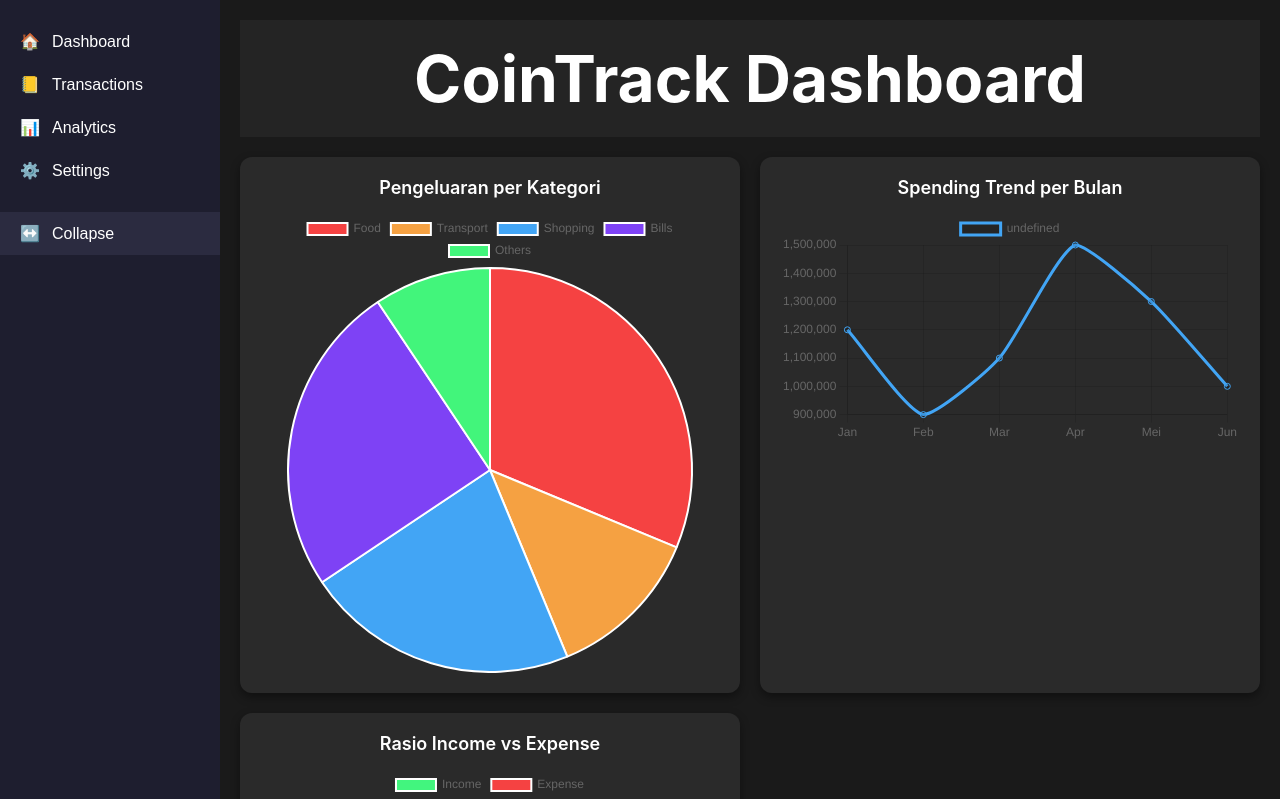
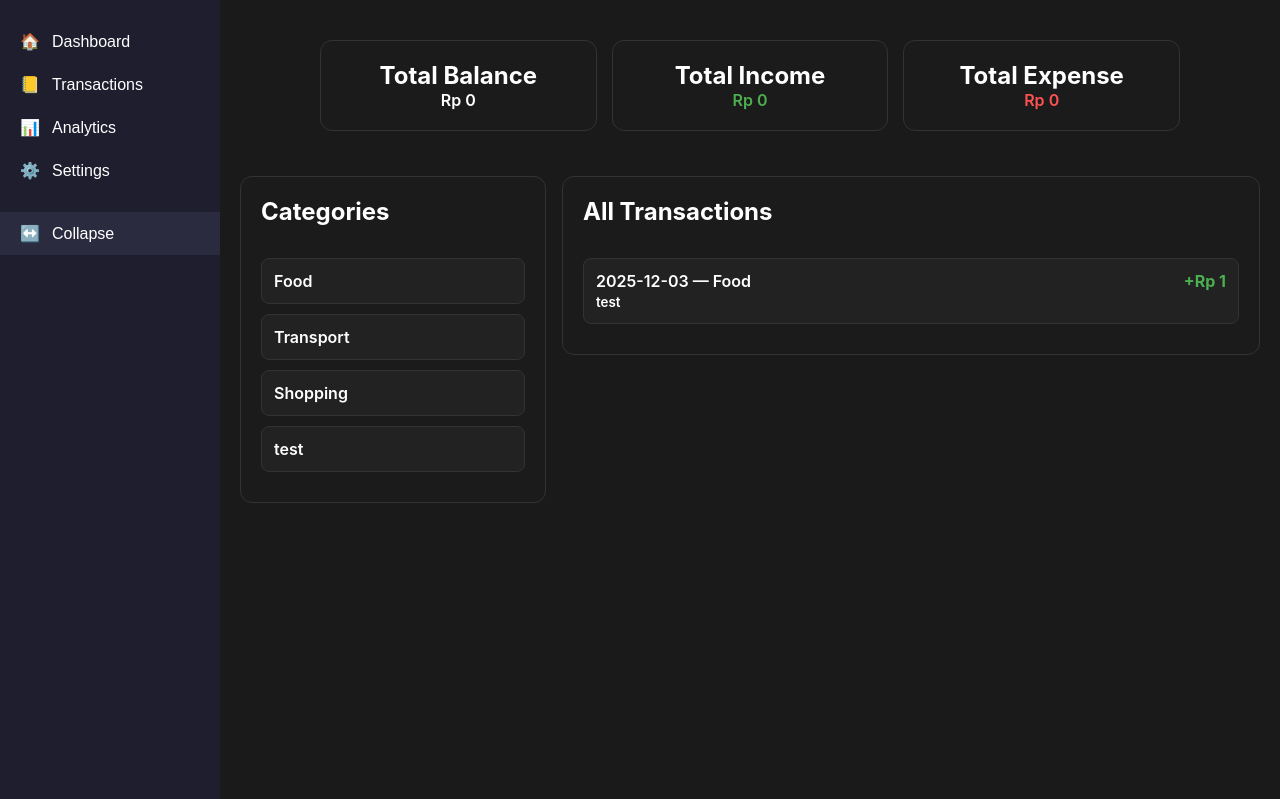
Before and after one commit to FieryInferno/cointrack, a Vue app: page /transactions in a window 1280 px wide. Shown: the top 799 px of the page. Built offline with nearby package versions, Linux system fonts and the light colour scheme; the HTML template or start-up script is replaced by a standard one.

Commit message:
transaction page

```diff
--- a/src/components/Menu.vue
+++ b/src/components/Menu.vue
@@ -1,6 +1,6 @@
 <script lang="ts" setup>
   import { useTemplateRef } from "vue";
-  import routes from "@/router/routes";
+  import { authenticatedRoutes} from "@/router/routes";
 
   const sidebar = useTemplateRef<HTMLDivElement>("sidebar");
   const toggleSidebar = () => sidebar.value.classList.toggle("collapsed")
@@ -8,7 +8,7 @@
 <template>
   <!-- Sidebar (Desktop) -->
   <div class="sidebar" id="sidebar" ref="sidebar">
-    <template v-for="route in routes" :key="route.name">
+    <template v-for="route in authenticatedRoutes" :key="route.name">
       <RouterLink :to="route.path" v-if="route.showInMenu" style="color: white; text-decoration: none;">
         <div class="menu-item">
           <span>{{ route.icon }}</span>
@@ -24,7 +24,7 @@
 
   <!-- Bottom Nav (Mobile) -->
   <div class="bottom-nav">
-    <template v-for="route in routes" :key="route.name">
+    <template v-for="route in authenticatedRoutes" :key="route.name">
       <RouterLink :to="route.path" v-if="route.showInMenu" style="color: white; text-decoration: none;">
         <div class="bottom-item">{{ route.icon }}</div>
       </RouterLink>
--- a/src/router/routes.ts
+++ b/src/router/routes.ts
@@ -1,14 +1,9 @@
 import DashboardView from '../views/DashboardView.vue'
 import LoginView from '../views/LoginView.vue'
+import TransactionsView from '../views/TransactionsView.vue'
+import SidebarLayout from '../views/SidebarLayout.vue'
 
-export default [
-  {
-    path: '/',
-    name: 'login',
-    component: LoginView,
-    meta: { title: 'Login - CoinTrack' },
-    showInMenu: false
-  },
+export const authenticatedRoutes = [
   {
     path: '/dashboard',
     name: 'Dashboard',
@@ -20,7 +15,7 @@ export default [
   {
     path: '/transactions',
     name: 'Transactions',
-    component: DashboardView,
+    component: TransactionsView,
     meta: { title: 'Transactions - CoinTrack' },
     showInMenu: true,
     icon: '📒',
@@ -42,3 +37,8 @@ export default [
     icon: '⚙️',
   }
 ]
+
+export default [
+  { path: '/', meta: { title: 'Login - CoinTrack' }, children: [{ path: '', component: LoginView }, { path: '/login', component: LoginView }] },
+  { path: '/', component: SidebarLayout, children: authenticatedRoutes },
+]
--- a/src/views/DashboardView.vue
+++ b/src/views/DashboardView.vue
@@ -1,7 +1,6 @@
 <script setup lang="ts">
   import Chart from "chart.js/auto";
   import { onMounted } from "vue";
-  import Menu from "@/components/Menu.vue";
   // --------------------------
   // Dummy data (bisa diganti nanti)
   // --------------------------
@@ -68,11 +67,8 @@
   });
 </script>
 <template>
-  <div class="wrapper">
-    <Menu />
-    <main class="content" style="flex:1; padding:20px; font-size:32px; font-weight:600;">
   <header>
-        <h1>CoinTrack Dashboard</h1>
+    <h4>CoinTrack Dashboard</h4>
   </header>
   <div class="container">
     <div class="card">
@@ -88,36 +84,17 @@
       <canvas id="ratioChart"></canvas>
     </div>
   </div>
-    </main>
-  </div>
 </template>
 
 <style scoped>
-  * {
-    margin: 0;
-    padding: 0;
-    box-sizing: border-box;
-    font-family: "Inter", sans-serif;
-  }
-
-  @media (width >= 48rem) {
-    .wrapper {
-      display: flex;
-    }
-  }
-
-  main {
-    background: #1a1a1a;
-    color: #fff;
-    min-height: 100vh;
-    padding-bottom: 40px;
-  }
-
   header {
-    padding: 20px;
+    padding: 10px;
     text-align: center;
     background: #242424;
     margin-bottom: 20px;
+  }
+  header h4 {
+    margin: 0;
   }
 
   .container {
--- /dev/null
+++ b/src/views/SidebarLayout.vue
@@ -0,0 +1,31 @@
+<script setup lang="ts">
+  import Menu from "@/components/Menu.vue";
+</script>
+<template>
+  <div class="wrapper">
+    <Menu />
+    <main class="content" style="flex:1; padding:20px; font-weight:600;">
+      <router-view />
+    </main>
+  </div>
+</template>
+<style>
+  * {
+    margin: 0;
+    padding: 0;
+    box-sizing: border-box;
+    font-family: "Inter", sans-serif;
+  }
+
+  main {
+    background: #1a1a1a;
+    color: #fff;
+    min-height: 100vh;
+    padding-bottom: 40px;
+  }
+  @media (width >= 48rem) {
+    .wrapper {
+      display: flex;
+    }
+  }
+</style>
--- /dev/null
+++ b/src/views/TransactionsView.vue
@@ -0,0 +1,176 @@
+<template>
+  <div class="container">
+    <!-- Summary -->
+    <section class="summary">
+      <div class="card">
+        <h2>Total Balance</h2>
+        <p id="totalBalance">Rp 0</p>
+      </div>
+      <div class="card income">
+        <h2>Total Income</h2>
+        <p id="totalIncome">Rp 0</p>
+      </div>
+      <div class="card expense">
+        <h2>Total Expense</h2>
+        <p id="totalExpense">Rp 0</p>
+      </div>
+    </section>
+  </div>
+  <!-- Category List -->
+  <div class="flex-container">
+    <div class="flex-item category-section">
+      <h2 style="margin-bottom: 2rem;">Categories</h2>
+      <ul id="categoryList">
+        <li class="category-item">Food</li>
+        <li class="category-item">Transport</li>
+        <li class="category-item">Shopping</li>
+        <li class="category-item">test</li>
+      </ul>
+    </div>
+    <div class="flex-item transaction-list">
+      <h2 style="margin-bottom: 2rem;">All Transactions</h2>
+      <ul id="transactionList">
+        <li class="transaction-item">
+          2025-12-03 — Food <span class="amount income-color">+Rp 1</span><br><small>test</small>
+        </li>
+      </ul>
+    </div>
+  </div>
+</template>
+<style scoped>
+  .container {
+    max-width: 900px;
+    margin: auto;
+    padding: 20px;
+  }
+
+  .summary {
+    display: flex;
+    gap: 15px;
+    margin-bottom: 25px;
+  }
+
+  .card {
+    flex: 1;
+    background: #1b1b1b;
+    padding: 20px;
+    border-radius: 12px;
+    text-align: center;
+    border: 1px solid #333;
+  }
+
+  .card.income p {
+    color: #4caf50;
+  }
+
+  .card.expense p {
+    color: #ff5252;
+  }
+
+  .form-section,
+  .category-section,
+  .transaction-list {
+    background: #1b1b1b;
+    padding: 20px;
+    border-radius: 12px;
+    border: 1px solid #333;
+    margin-bottom: 25px;
+  }
+
+  label {
+    display: block;
+    margin-top: 10px;
+    font-size: 14px;
+  }
+
+  input, select, textarea {
+    width: 100%;
+    padding: 10px;
+    margin-top: 5px;
+    background: #222;
+    border: 1px solid #444;
+    border-radius: 8px;
+    color: white;
+  }
+
+  textarea {
+    height: 60px;
+  }
+
+  button {
+    margin-top: 12px;
+    padding: 10px 15px;
+    background: #0066ff;
+    border: none;
+    border-radius: 8px;
+    color: white;
+    cursor: pointer;
+  }
+
+  button:hover {
+    opacity: 0.8;
+  }
+
+  .submit-btn {
+    width: 100%;
+    background: #0aa85a;
+  }
+
+  ul {
+    list-style: none;
+    padding: 0;
+  }
+
+  .transaction-item,
+  .category-item {
+    background: #222;
+    padding: 12px;
+    border-radius: 8px;
+    border: 1px solid #333;
+    margin-bottom: 10px;
+  }
+
+  .transaction-item span.amount {
+    float: right;
+    font-weight: bold;
+  }
+
+  .income-color {
+    color: #4caf50;
+  }
+
+  .expense-color {
+    color: #ff5252;
+  }
+  .flex-container {
+    display: -webkit-flex;
+    display: flex;
+    -webkit-flex-direction: row;
+    flex-direction: row;
+    -webkit-flex-wrap: nowrap;
+    flex-wrap: nowrap;
+    -webkit-justify-content: flex-start;
+    justify-content: flex-start;
+    -webkit-align-content: flex-start;
+    align-content: flex-start;
+    -webkit-align-items: flex-start;
+    align-items: flex-start;
+    gap: 1rem;
+  }
+  .flex-item:nth-child(1) {
+    -webkit-order: 0;
+    order: 0;
+    -webkit-flex: 0 1 30%;
+    flex: 0 1 30%;
+    -webkit-align-self: auto;
+    align-self: auto;
+  }
+  .flex-item:nth-child(2) {
+    -webkit-order: 0;
+    order: 0;
+    -webkit-flex: 1 0 auto;
+    flex: 1 0 auto;
+    -webkit-align-self: auto;
+    align-self: auto;
+  }
+</style>
```
Lines whose indentation alone changed are shown as unchanged.
